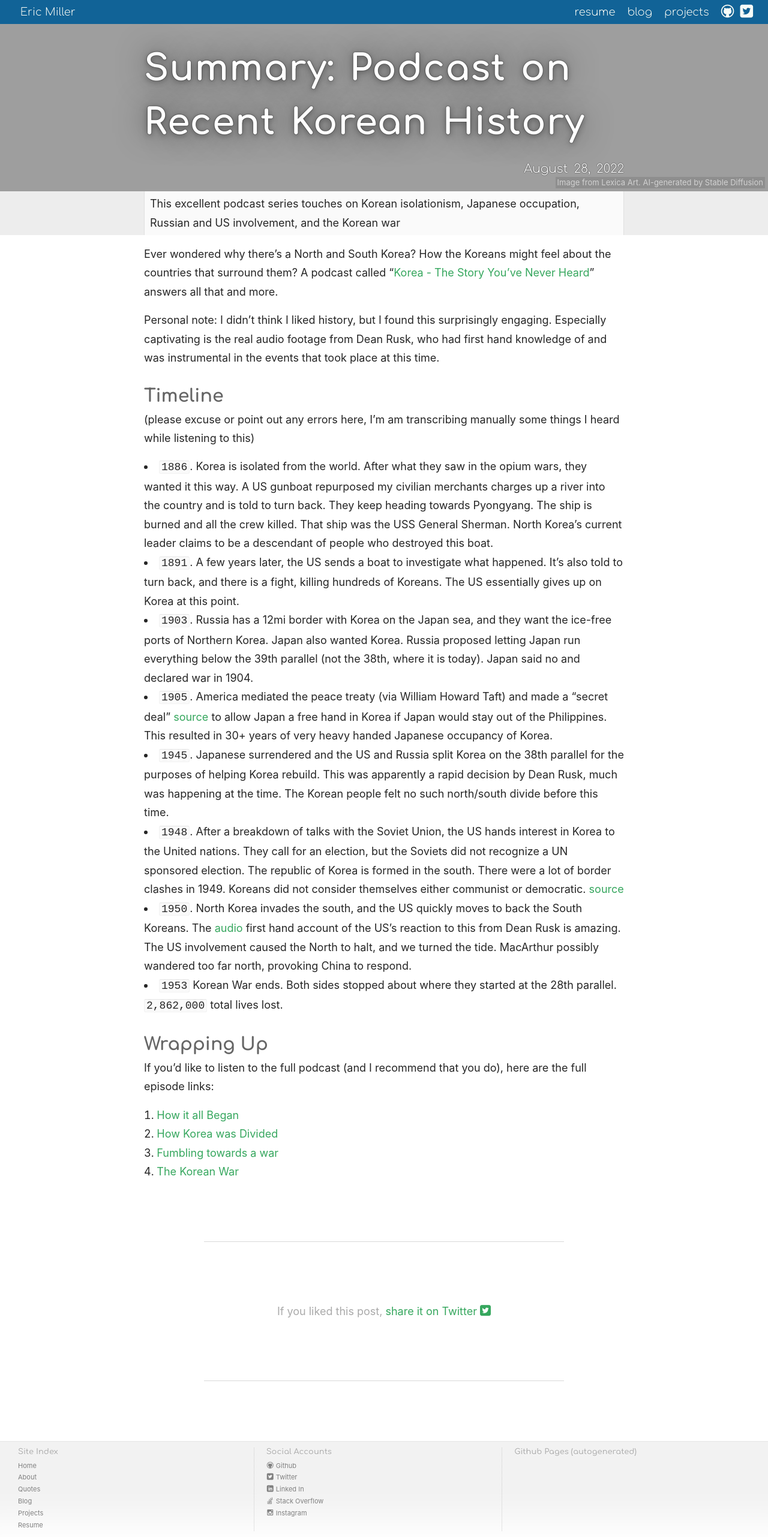
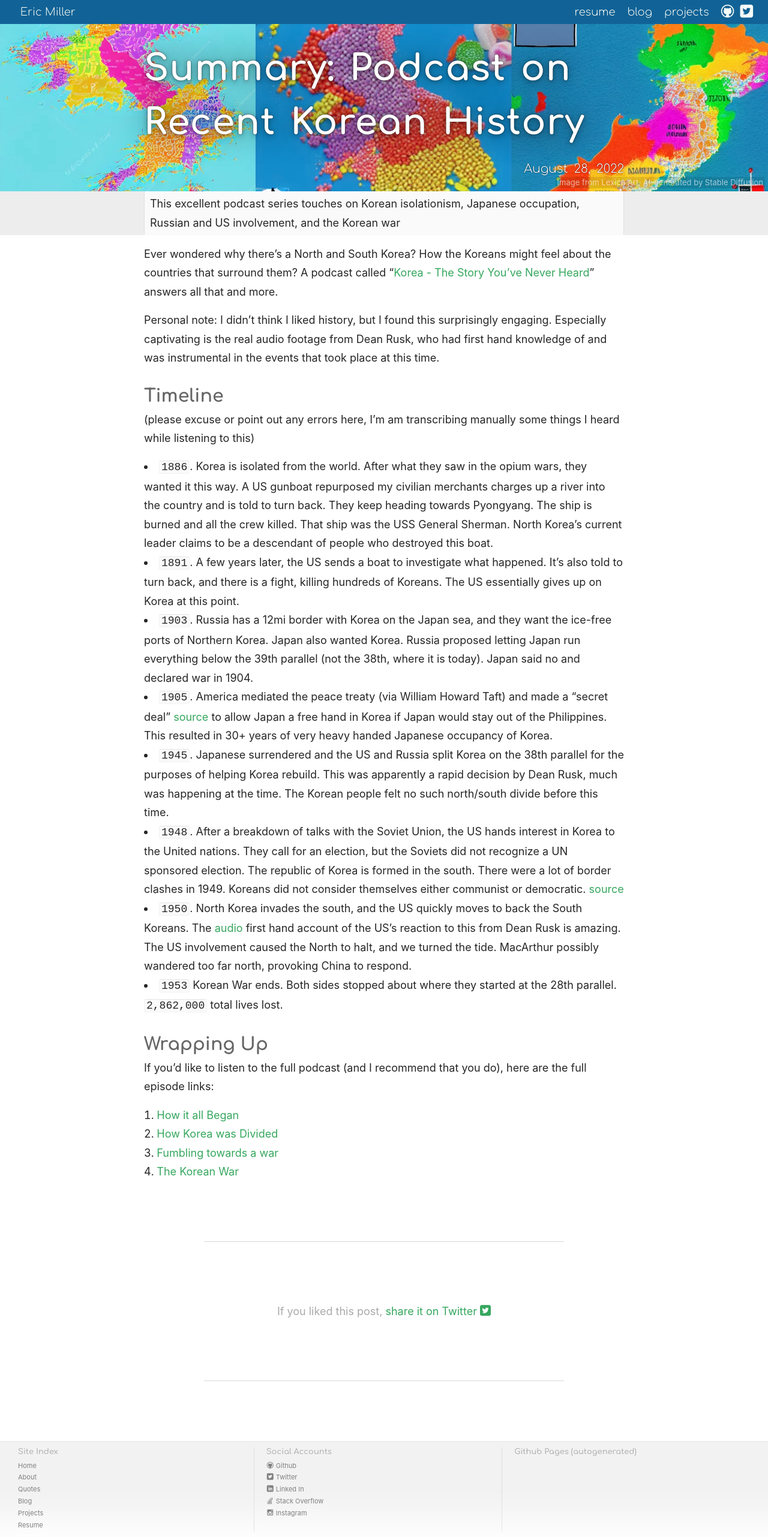
Before and after one commit to SimplGy/simplgy.github.io, a Jekyll site: the page built from blog/_posts/2022-08-28-korean-history-podcast.md, in a window 1280 px wide. Shown: the whole page at 60% size. Built offline with Jekyll 4.4.1, drawn with Linux system fonts in a browser that asks for light colours.

Commit message:
convert to jpg

```diff
--- a/blog/_posts/2022-08-28-korean-history-podcast.md
+++ b/blog/_posts/2022-08-28-korean-history-podcast.md
@@ -2,7 +2,7 @@
 title: "Summary: Podcast on Recent Korean History"
 excerpt: "This excellent podcast series touches on Korean isolationism, Japanese occupation, Russian and US involvement, and the Korean war"
 color: rgb(21, 124, 189)
-banner: //simple.gy/img/lexica-korea.png
+banner: //simple.gy/img/lexica-korea.jpg
 bannerCaption: "Image from Lexica Art. AI-generated by Stable Diffusion"
 ---
 
```
Also changed, not shown: img/dual-slider-sketch.jpg, img/lexica-korea.jpg (added), img/xcode-spark-fail.jpg (added).
